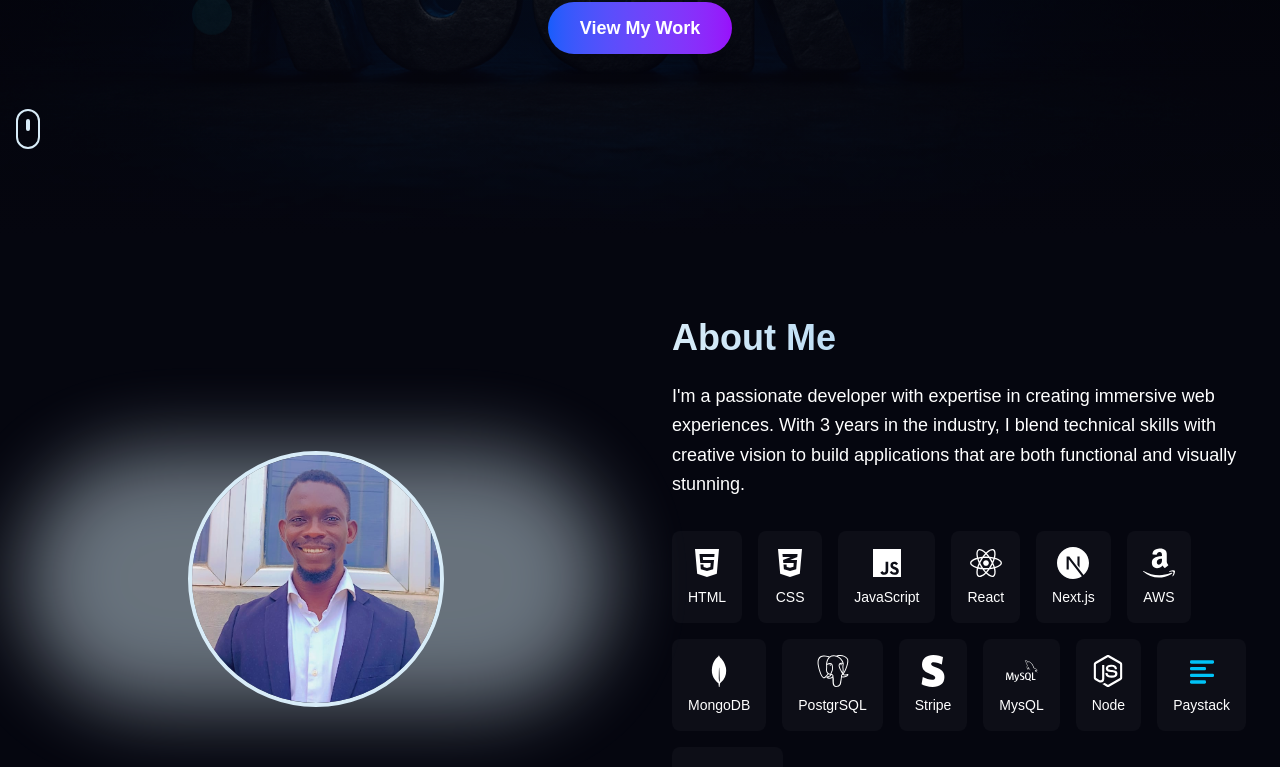
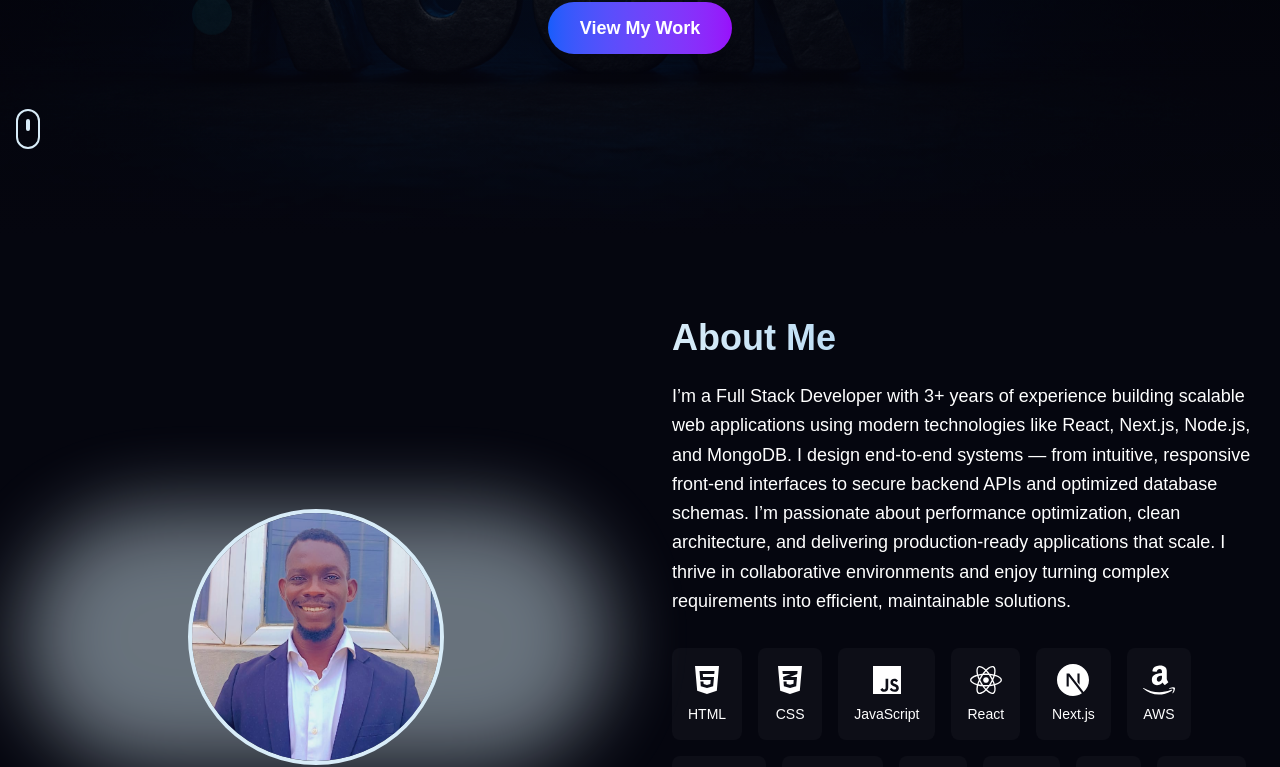
Before and after one commit to sundayuchegbu/another_portfolio, a Next.js app: page / in a window 1280 px wide. Shown: the part 562-1329 px from the top of the page. Built offline with nearby package versions, Linux system fonts and the light colour scheme.

Commit message:
adjusted the name

```diff
--- a/src/app/components/About.tsx
+++ b/src/app/components/About.tsx
@@ -57,7 +57,7 @@ export default function About() {
           animate(
             element,
             { opacity: [0, 1], y: [20, 0] },
-            { duration: 0.6, delay: 0.2 }
+            { duration: 0.6, delay: 0.2 },
           );
           stop(); // stop observing after first animation
         }
@@ -88,10 +88,15 @@ export default function About() {
             About Me
           </h2>
           <p className="text-lg mb-8 leading-relaxed">
-            I&apos;m a passionate developer with expertise in creating immersive
-            web experiences. With 3 years in the industry, I blend technical
-            skills with creative vision to build applications that are both
-            functional and visually stunning.
+            I’m a Full Stack Developer with 3+ years of experience building
+            scalable web applications using modern technologies like React,
+            Next.js, Node.js, and MongoDB. I design end-to-end systems — from
+            intuitive, responsive front-end interfaces to secure backend APIs
+            and optimized database schemas. I’m passionate about performance
+            optimization, clean architecture, and delivering production-ready
+            applications that scale. I thrive in collaborative environments and
+            enjoy turning complex requirements into efficient, maintainable
+            solutions.
           </p>
 
           <div className="flex flex-wrap gap-4">
@@ -105,7 +110,7 @@ export default function About() {
                         animate(
                           element,
                           { opacity: [0, 1], x: [-20, 0] },
-                          { duration: 0.4, delay: 0.1 * index }
+                          { duration: 0.4, delay: 0.1 * index },
                         );
                         stop(); // stop observing after first animation
                       }
--- a/src/app/components/Hero.tsx
+++ b/src/app/components/Hero.tsx
@@ -44,7 +44,7 @@ export default function Hero() {
       {/* Content with animations */}
       <div className="absolute bottom-20 left-0 right-0 z-20 text-center px-4">
         <h1 className="text-5xl md:text-7xl font-bold mb-4 bg-clip-text text-transparent bg-gradient-to-r from-white to-[#D8ECF8] animate-pulse-slow">
-          Chizoba Uchegbu
+          Sunday Chizoba  Uchegbu
         </h1>
         <p
           className="text-xl md:text-2xl text-[#D8ECF8] max-w-2xl mx-auto animate-fade-in"
--- a/src/app/components/Projects.tsx
+++ b/src/app/components/Projects.tsx
@@ -53,7 +53,7 @@ const projects = [
     tech: ["React", "Tailwind CSS", "Figma"],
     image: "/assets/project.png",
     link: "https://blue-app.vercel.app/",
-    github: "https://github.com/sundayuchegbu/blue-app", // Add this
+    github: "https://github.com/sundayuchegbu/blue-app",
   },
 
   {
@@ -70,7 +70,7 @@ const projects = [
     ],
     image: "/assets/optogiant.jpeg",
     link: "https://optogiant.netlify.app",
-    github: "https://github.com/sundayuchegbu/optogiant", // Add this
+    github: "https://github.com/sundayuchegbu/optogiant",
   },
 ];
 export default function Projects() {
```
